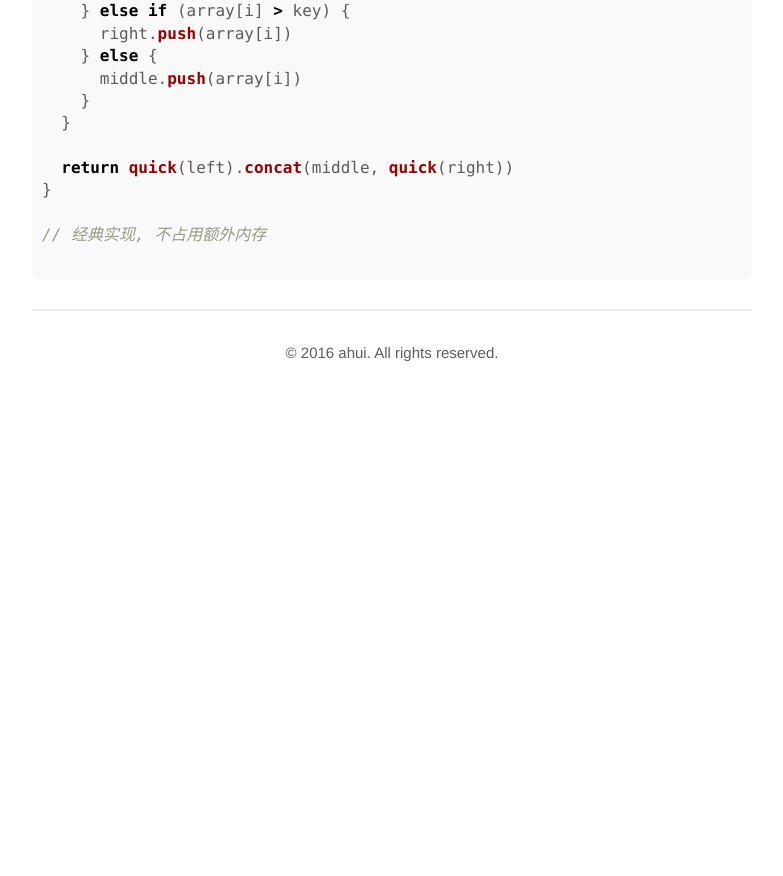
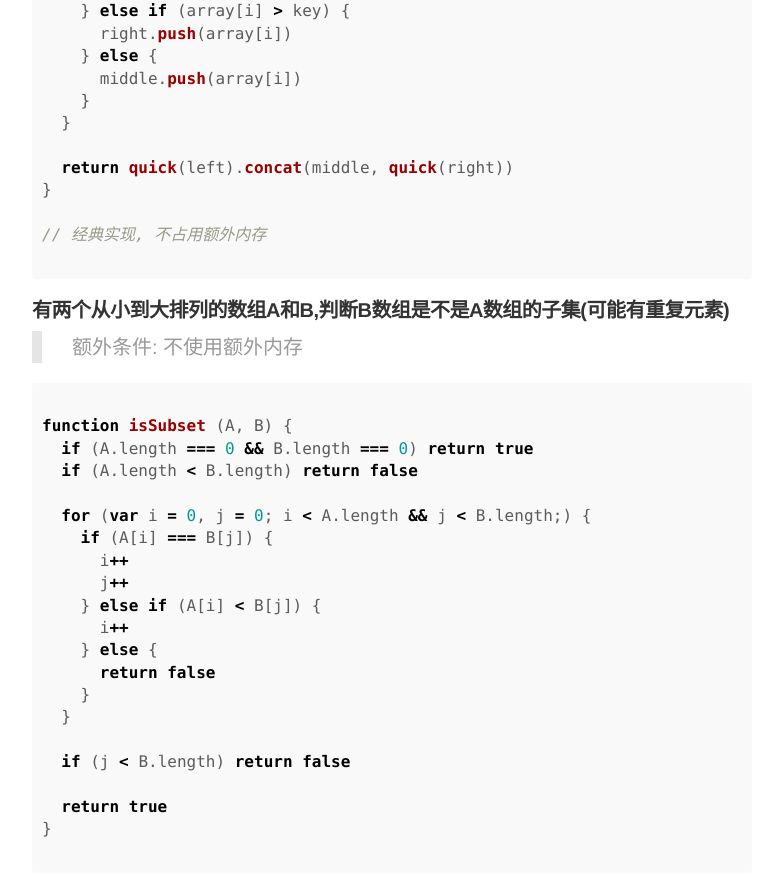
Before and after one commit to funkyLover/blog, a Jekyll site: the page built from notes/_posts/2017-03-07-arithmetic-in-js.md, in a window 1280 px wide and 900 px high, scrolled down 2463 px. Shown: the top 876 px of the window, without its empty margins (248-1031 px from the left). Built offline with Jekyll 4.4.1, drawn with Linux system fonts in a browser that asks for light colours; comment, search, counter and statistics services are not loaded; before the commit the page ends 2868 px from its top, so only the background shows below that.

Commit message:
* isSubset

````diff
--- a/notes/_posts/2017-03-07-arithmetic-in-js.md
+++ b/notes/_posts/2017-03-07-arithmetic-in-js.md
@@ -122,3 +122,31 @@ function quick (array) {
 // 经典实现, 不占用额外内存
 
 ```
+
+##### 有两个从小到大排列的数组A和B,判断B数组是不是A数组的子集(可能有重复元素)
+
+> 额外条件: 不使用额外内存
+
+```js
+
+function isSubset (A, B) {
+  if (A.length === 0 && B.length === 0) return true
+  if (A.length < B.length) return false
+
+  for (var i = 0, j = 0; i < A.length && j < B.length;) {
+    if (A[i] === B[j]) {
+      i++
+      j++
+    } else if (A[i] < B[j]) {
+      i++
+    } else {
+      return false
+    }
+  }
+
+  if (j < B.length) return false
+
+  return true
+}
+
+```
````
